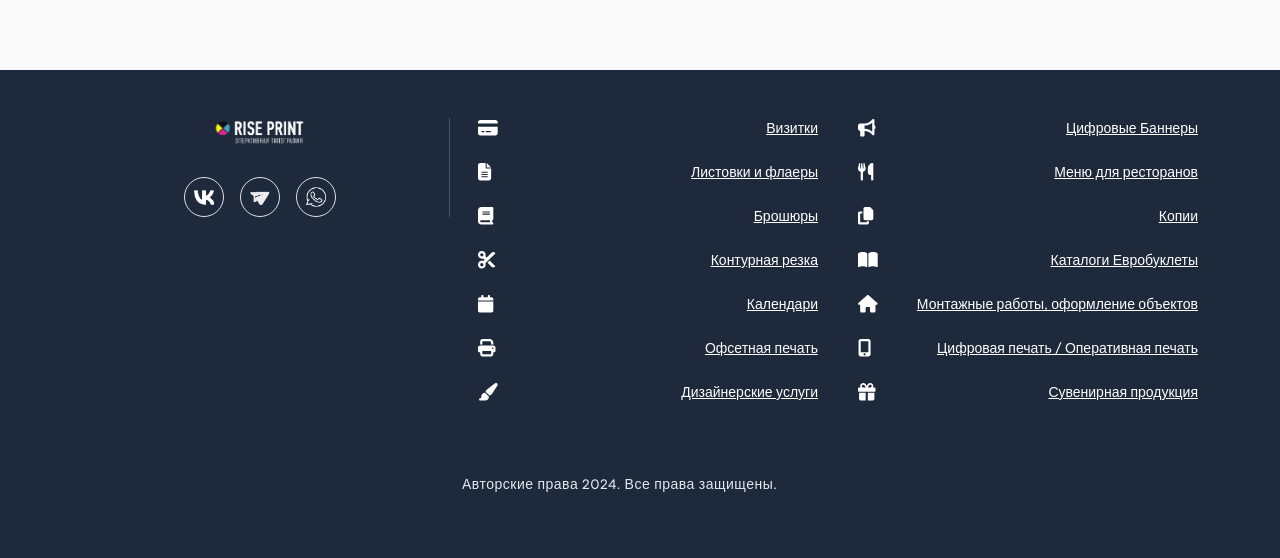
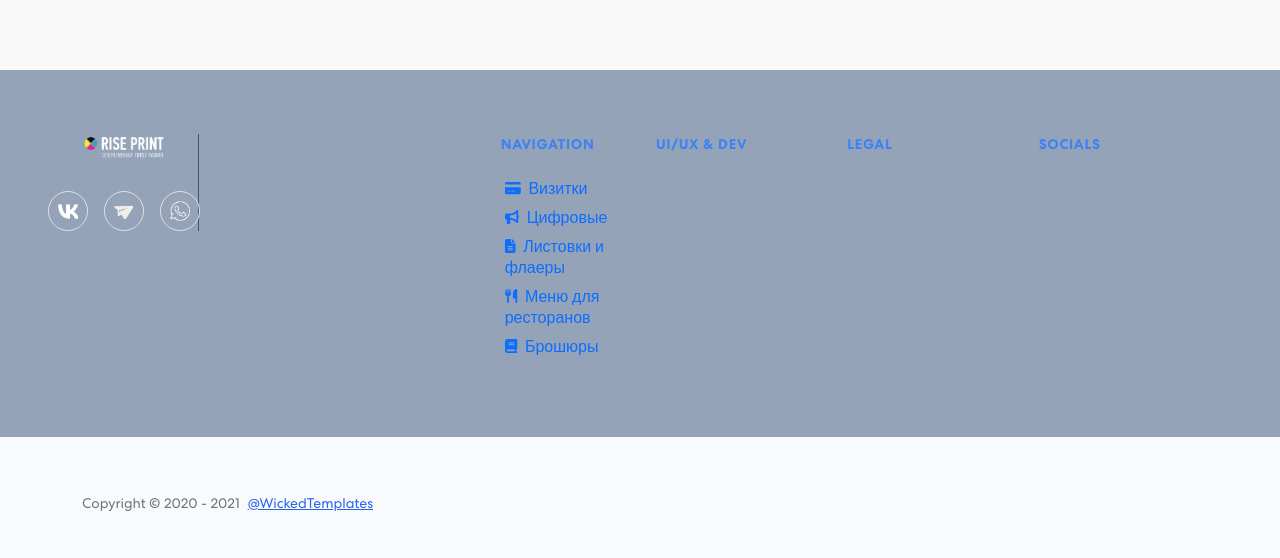
Before and after one commit to VioleGracex/web1, a React (Create React App) app: page /product/1 in a window 1280 px wide. Shown: the part 730-1288 px from the top of the page. Built offline with nearby package versions, Linux system fonts and the light colour scheme.

Commit message:
2.02
footer update

```diff
--- a/package.json
+++ b/package.json
@@ -29,7 +29,7 @@
     "react-on-screen": "^2.1.1",
     "react-router-dom": "^7.0.1",
     "react-router-hash-link": "^2.4.3",
-    "react-scripts": "5.0.1",
+    "react-scripts": "^5.0.1",
     "stream-browserify": "^3.0.0",
     "web-vitals": "^2.1.4"
   },
--- a/src/App.js
+++ /dev/null
@@ -1,25 +0,0 @@
-import logo from './logo.svg';
-import './App.css';
-import './Styles.css';
-import 'bootstrap/dist/css/bootstrap.min.css';
-import { NavBar } from "./components/NavBar";
-import { Banner } from "./components/Banner";
-import { Services } from "./components/Services";
-import { Projects } from "./components/Projects";
-import { Contact } from "./components/Contact";
-import { PriceList } from './components/PriceList';
-
-function App() {
-  return (
-    <div className="App">
-      <NavBar />
-      <Banner />
-      <Services />
-      <PriceList/>
-      <Projects />
-      <Contact />
-    </div>
-  );
-}
-
-export default App;
--- a/src/Pages/Catalog.jsx
+++ b/src/Pages/Catalog.jsx
@@ -24,7 +24,7 @@ export default function Catalog() {
     : products;
 
   return (
-    <div className="py-12 mt-20 catalog-container bg-soft-white min-h-screen flex flex-col p-4">
+    <div className="py-12 mt-36 catalog-container bg-soft-white min-h-screen flex flex-col p-4">
       {/* Filter Menu (Mobile) */}
       <div
         className={`filter-menu fixed top-0 left-0 w-full h-full bg-gray-800 bg-opacity-75 p-4 z-20 ${isFilterOpen ? "block" : "hidden"}`}
--- a/src/components/Footer.js
+++ b/src/components/Footer.js
@@ -13,11 +13,11 @@ import { FontAwesomeIcon } from '@fortawesome/react-fontawesome';
 // Services using Font Awesome icons
 const services = [
   { icon: faCreditCard, label: "Визитки", href: "#" },
-  { icon: faBullhorn, label: "Цифровые Баннеры", href: "#" },
+  { icon: faBullhorn, label: "Цифровые ", href: "#" },
   { icon: faFileAlt, label: "Листовки и флаеры", href: "#" },
   { icon: faUtensils, label: "Меню для ресторанов", href: "#" },
   { icon: faBook, label: "Брошюры", href: "#" },
-  { icon: faCopy, label: "Копии", href: "#" },
+  /* { icon: faCopy, label: "Копии", href: "#" },
   { icon: faCut, label: "Контурная резка", href: "#" },
   { icon: faBookOpen, label: "Каталоги Евробуклеты", href: "#" },
   { icon: faCalendar, label: "Календари", href: "#" },
@@ -25,10 +25,10 @@ const services = [
   { icon: faPrint, label: "Офсетная печать", href: "#" },
   { icon: faMobileAlt, label: "Цифровая печать / Оперативная печать", href: "#" },
   { icon: faPaintBrush, label: "Дизайнерские услуги", href: "#" },
-  { icon: faGift, label: "Сувенирная продукция", href: "#" },
+  { icon: faGift, label: "Сувенирная продукция", href: "#" }, */
 ];
 
-export const Footer = () => {
+export const Footer1 = () => {
   return (
     <footer className="relative w-full bg-slate-800 text-white py-12">
       <img
@@ -60,16 +60,16 @@ export const Footer = () => {
           </Col>
 
           {/* Services Column with Normal Bootstrap Grid */}
-          <Col xs={12} sm={8} className="d-flex flex-column align-items-start">
+          <Col xs={12} sm={8} className="d-flex flex-column align-items-start ">
             <Row>
               {services.map((service, index) => (
                 <Col xs={12} md={6} key={index} className="mb-4">
                   <a
                     href={service.href}
-                    className="ml-2 footer-icon-link text-white d-flex align-items-center text-sm group hover:text-cyan-500"
+                    className="ml-2 footer-icon-link text-white d-flex align-items-center text-sm"
                   >
-                    <FontAwesomeIcon icon={service.icon} size="lg" className="ml-2 group-hover:text-cyan-500" />
-                    <span className="group-hover:max-w-[none] c group-hover:whitespace-normal group-hover:text-cyan-500 overflow-visible transition-all duration-300 ease-in-out">
+                    <FontAwesomeIcon icon={service.icon} size="lg" className="ml-2" />
+                    <span className="group-hover:max-w-[none] group-hover:whitespace-normal group-hover:overflow-visible transition-all duration-300 ease-in-out">
                       {service.label}
                     </span>
                   </a>
@@ -85,3 +85,101 @@ export const Footer = () => {
     </footer>
   );
 };
+
+
+
+export const Footer = () => {
+  return (
+    <section>
+  <div class="bg-slate-400">
+    <div class="container py-12 lg:py-16">
+
+      <div class="xl:grid xl:grid-cols-3 xl:gap-8">
+        <div class="text-white xl:col-span-1">
+          <Col xs={12} sm={4} className="d-flex flex-column align-items-center border-r border-slate-600 pr-8 mb-6 sm:mb-0">
+              <img className="w-[100%] mb-4" src={logo} alt="Logo" />
+              <div className="flex space-x-4 mt-2">
+                {[navIcon1, navIcon2, navIcon3].map((icon, index) => (
+                  <a
+                    key={index}
+                    href="#"
+                    className="relative w-10 h-10 rounded-full flex items-center justify-center border border-gray-700 overflow-hidden group"
+                  >
+                    <span className="absolute w-full h-full bg-cyan-500 rounded-full scale-0 group-hover:scale-100 transition-transform duration-300 ease-in-out"></span>
+                    <img
+                      src={icon}
+                      alt="social-icon"
+                      className="relative z-10 w-5 h-5 transition-transform duration-300 ease-in-out group-hover:brightness-0"
+                    />
+                  </a>
+                ))}
+              </div>
+            </Col>
+        </div>
+        <div class="mt-12 grid grid-cols-2 gap-8 xl:col-span-2 xl:mt-0">
+          <div class="md:grid md:grid-cols-2 md:gap-8">
+            <div>
+              <h3 class="ml-9 text-sm font-bold uppercase tracking-wider text-blue-500">
+                Navigation
+              </h3>
+              <ul role="list" className=" mt-4  space-y-2 ">
+              {services.map((service, index) => (
+                <li  key={index} className=" text-left flex-d px-2 ">
+                  <a
+                    href={service.href}
+                    className=" no-underline "
+                  >
+                    <FontAwesomeIcon icon={service.icon} size="sm" className="mr-2" />
+                    <span className=" group-hover:max-w-[none] group-hover:whitespace-normal group-hover:overflow-visible transition-all duration-300 ease-in-out">
+                      {service.label}
+                    </span>
+                  </a>
+                </li>
+              ))}
+              </ul>
+            </div>
+            <div class="mt-12 md:mt-0">
+              <h3 class="text-sm font-bold uppercase tracking-wider text-blue-500">
+                UI/UX &amp; Dev
+              </h3>
+              <ul role="list" class="mt-4 space-y-2">
+
+              </ul>
+            </div>
+          </div>
+          <div class="md:grid md:grid-cols-2 md:gap-8">
+            <div>
+              <h3 class="text-sm font-bold uppercase tracking-wider text-blue-500">
+                Legal
+              </h3>
+              <ul role="list" class="mt-4 space-y-2">
+
+              </ul>
+            </div>
+            <div class="mt-12 md:mt-0">
+              <h3 class="text-sm font-bold uppercase tracking-wider text-blue-500">
+                Socials
+              </h3>
+              <ul role="list" class="mt-4 space-y-2">
+
+              </ul>
+            </div>
+          </div>
+        </div>
+      </div>
+    </div>
+  </div>
+  <div class="bg-gray-50 py-12 sm:px-6">
+    <div class="container">
+      <div class="flex flex-wrap items-baseline">
+        <span class="mt-2 text-sm font-light text-gray-500">
+          Copyright © 2020 - 2021
+          <a href="https://twitter.com/wickedtemplates"
+            class="mx-2 text-blue-600 hover:text-blue-700">@WickedTemplates</a>
+        </span>
+      </div>
+    </div>
+  </div>
+</section>
+  );
+};
```
Also changed, not shown: 1 other file (tests, documents, lock files or other folders).
